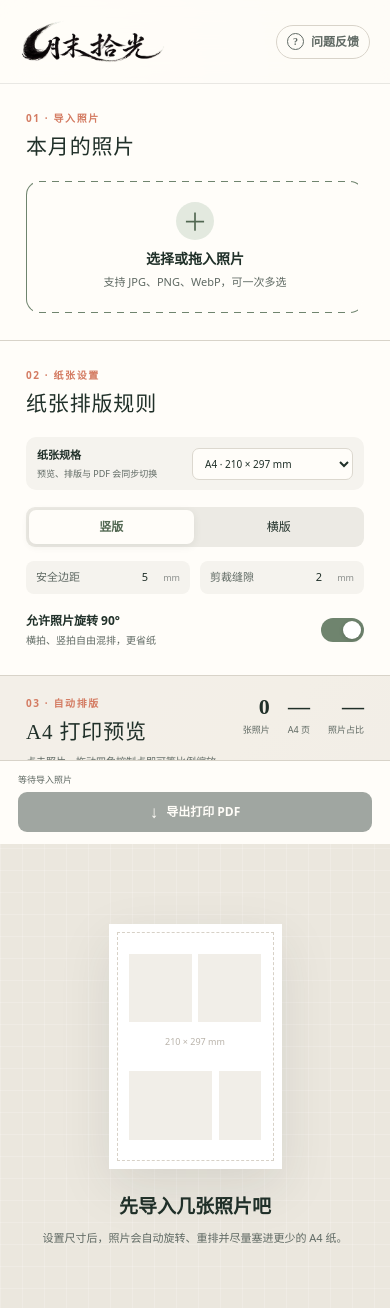
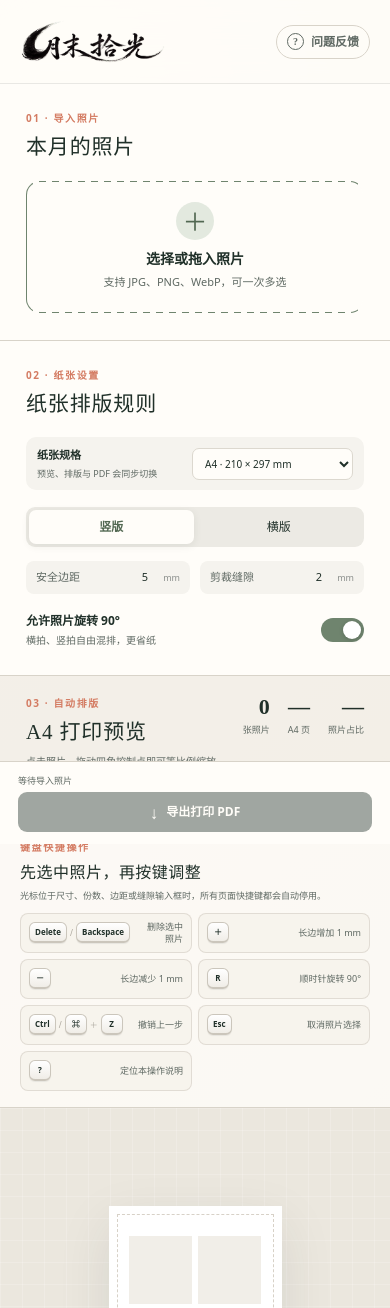
Before and after one commit to dawwnforu/month-end-memories, a Next.js app: page / in a window 390 px wide. Shown: the top 1308 px of the page. Built offline with nearby package versions, Linux system fonts and the light colour scheme.

Commit message:
Show shortcuts in the editor panel

```diff
--- a/app/globals.css
+++ b/app/globals.css
@@ -123,106 +123,6 @@ label:focus-within {
   background: var(--sage-dark);
 }
 
-.shortcut-modal-layer {
-  align-items: center;
-  background: rgb(32 48 41 / 46%);
-  display: flex;
-  inset: 0;
-  justify-content: center;
-  padding: 24px;
-  position: fixed;
-  z-index: 1000;
-  backdrop-filter: blur(6px);
-}
-
-.shortcut-modal {
-  background: var(--paper);
-  border: 1px solid rgb(111 132 110 / 22%);
-  border-radius: 18px;
-  box-shadow: 0 28px 80px rgb(32 48 41 / 30%);
-  max-height: min(720px, calc(100vh - 48px));
-  max-width: 510px;
-  overflow: auto;
-  padding: 28px 30px 30px;
-  width: 100%;
-}
-
-.shortcut-modal-heading {
-  align-items: flex-start;
-  display: flex;
-  justify-content: space-between;
-}
-
-.shortcut-modal-heading h2 {
-  font-family: "STKaiti", "KaiTi", serif;
-  font-size: 24px;
-  letter-spacing: 0.04em;
-  margin: 0;
-}
-
-.shortcut-modal-close {
-  align-items: center;
-  background: #f1eee8;
-  border: 0;
-  border-radius: 50%;
-  color: var(--ink-soft);
-  cursor: pointer;
-  display: flex;
-  font-size: 20px;
-  height: 32px;
-  justify-content: center;
-  line-height: 1;
-  padding: 0 0 2px;
-  width: 32px;
-}
-
-.shortcut-modal-close:hover {
-  background: #eee5e0;
-  color: var(--coral);
-}
-
-.shortcut-modal > p {
-  color: var(--ink-soft);
-  font-size: 12px;
-  margin: 10px 0 18px;
-}
-
-.shortcut-list {
-  border-bottom: 1px solid var(--line);
-  border-top: 1px solid var(--line);
-  margin: 0;
-}
-
-.shortcut-list > div {
-  align-items: center;
-  border-bottom: 1px solid rgb(216 211 201 / 65%);
-  display: grid;
-  gap: 16px;
-  grid-template-columns: minmax(176px, 1fr) 1fr;
-  padding: 10px 2px;
-}
-
-.shortcut-list > div:last-child {
-  border-bottom: 0;
-}
-
-.shortcut-list dt {
-  align-items: center;
-  display: flex;
-  gap: 5px;
-}
-
-.shortcut-list dt span {
-  color: #aaa59c;
-  font-size: 10px;
-}
-
-.shortcut-list dd {
-  color: var(--ink-soft);
-  font-size: 12px;
-  margin: 0;
-}
-
 kbd {
   background: linear-gradient(#fff, #f0ede7);
   border: 1px solid #cbc6bc;
@@ -236,16 +136,6 @@ kbd {
   min-width: 27px;
   padding: 4px 7px;
   text-align: center;
-}
-
-.shortcut-safety-note {
-  background: var(--sage-pale);
-  border-radius: 9px;
-  color: var(--sage-dark);
-  font-size: 11px;
-  line-height: 1.65;
-  margin-top: 18px;
-  padding: 10px 12px;
 }
 
 .topbar {
@@ -864,6 +754,91 @@ kbd {
   margin: 6px 0 0;
 }
 
+.shortcut-guide {
+  background: rgb(255 253 249 / 82%);
+  border-bottom: 1px solid var(--line);
+  outline: 0;
+  padding: 14px clamp(26px, 3vw, 48px) 16px;
+  scroll-margin-top: 92px;
+  transition:
+    background 180ms ease,
+    box-shadow 180ms ease;
+}
+
+.shortcut-guide:focus {
+  background: var(--paper);
+  box-shadow: inset 4px 0 var(--sage);
+}
+
+.shortcut-guide-heading {
+  align-items: end;
+  display: flex;
+  gap: 24px;
+  justify-content: space-between;
+  margin-bottom: 10px;
+}
+
+.shortcut-guide-heading h3 {
+  font-family: "STKaiti", "KaiTi", serif;
+  font-size: 16px;
+  letter-spacing: 0.03em;
+  margin: 1px 0 0;
+}
+
+.shortcut-guide-heading p {
+  color: var(--ink-soft);
+  font-size: 9px;
+  line-height: 1.55;
+  margin: 0;
+  max-width: 380px;
+  text-align: right;
+}
+
+.shortcut-guide-grid {
+  display: grid;
+  gap: 6px;
+  grid-template-columns: repeat(auto-fit, minmax(138px, 1fr));
+  margin: 0;
+}
+
+.shortcut-guide-grid > div {
+  align-items: center;
+  background: rgb(245 242 235 / 72%);
+  border: 1px solid rgb(216 211 201 / 72%);
+  border-radius: 8px;
+  display: flex;
+  gap: 8px;
+  justify-content: space-between;
+  min-height: 40px;
+  padding: 6px 8px;
+}
+
+.shortcut-guide-grid dt {
+  align-items: center;
+  display: flex;
+  flex: 0 0 auto;
+  gap: 3px;
+}
+
+.shortcut-guide-grid dt span {
+  color: #aaa59c;
+  font-size: 8px;
+}
+
+.shortcut-guide-grid dd {
+  color: var(--ink-soft);
+  font-size: 9px;
+  line-height: 1.35;
+  margin: 0;
+  text-align: right;
+}
+
+.shortcut-guide-grid kbd {
+  font-size: 8px;
+  min-width: 22px;
+  padding: 3px 5px;
+}
+
 .shortcut-actions {
   display: flex;
   gap: 6px;
@@ -1330,13 +1305,22 @@ kbd {
 }
 
 @media (max-width: 820px) {
-  .shortcut-modal {
-    padding: 23px 20px 24px;
+  .shortcut-guide {
+    padding: 14px 20px 16px;
   }
 
-  .shortcut-list > div {
-    gap: 10px;
-    grid-template-columns: minmax(145px, 1fr) 1fr;
+  .shortcut-guide-heading {
+    align-items: flex-start;
+    flex-direction: column;
+    gap: 4px;
+  }
+
+  .shortcut-guide-heading p {
+    text-align: left;
+  }
+
+  .shortcut-guide-grid {
+    grid-template-columns: repeat(2, minmax(0, 1fr));
   }
 
   .topbar {
@@ -1412,7 +1396,7 @@ kbd {
   .export-bar,
   .warning-banner,
   .duplicate-modal-layer,
-  .shortcut-modal-layer,
+  .shortcut-guide,
   .page-label {
     display: none !important;
   }
--- a/app/page.tsx
+++ b/app/page.tsx
@@ -456,7 +456,6 @@ export default function Home() {
   const [duplicateNotice, setDuplicateNotice] = useState<{
     count: number;
   } | null>(null);
-  const [showShortcutHelp, setShowShortcutHelp] = useState(false);
   const [undoDepth, setUndoDepth] = useState(0);
   const [selectedPlacementKey, setSelectedPlacementKey] = useState<
     string | null
@@ -477,6 +476,7 @@ export default function Home() {
   const photosRef = useRef(photos);
   const settingsRef = useRef(settings);
   const selectedPlacementKeyRef = useRef(selectedPlacementKey);
+  const shortcutGuideRef = useRef<HTMLElement | null>(null);
 
   useEffect(() => {
     photosRef.current = photos;
@@ -930,14 +930,6 @@ export default function Home() {
         return;
       }
 
-      if (showShortcutHelp) {
-        if (event.key === "Escape" || event.key === "?") {
-          event.preventDefault();
-          setShowShortcutHelp(false);
-        }
-        return;
-      }
-
       if (
         (event.ctrlKey || event.metaKey) &&
         !event.altKey &&
@@ -950,7 +942,11 @@ export default function Home() {
 
       if (event.key === "?") {
         event.preventDefault();
-        setShowShortcutHelp(true);
+        shortcutGuideRef.current?.scrollIntoView({
+          behavior: "smooth",
+          block: "nearest",
+        });
+        shortcutGuideRef.current?.focus({ preventScroll: true });
         return;
       }
 
@@ -1125,74 +1121,6 @@ export default function Home() {
             >
               知道了
             </button>
-          </section>
-        </div>
-      )}
-      {showShortcutHelp && (
-        <div
-          className="shortcut-modal-layer"
-          role="presentation"
-          onMouseDown={() => setShowShortcutHelp(false)}
-        >
-          <section
-            className="shortcut-modal"
-            role="dialog"
-            aria-modal="true"
-            aria-labelledby="shortcut-modal-title"
-            aria-describedby="shortcut-modal-description"
-            onMouseDown={(event) => event.stopPropagation()}
-          >
-            <div className="shortcut-modal-heading">
-              <div>
-                <span className="eyebrow">键盘操作</span>
-                <h2 id="shortcut-modal-title">快捷键帮助</h2>
-              </div>
-              <button
-                type="button"
-                className="shortcut-modal-close"
-                aria-label="关闭快捷键帮助"
-                onClick={() => setShowShortcutHelp(false)}
-                autoFocus
-              >
-                ×
-              </button>
-            </div>
-            <p id="shortcut-modal-description">
-              先在 A4 预览中选中照片，再使用下列快捷键。
-            </p>
-            <dl className="shortcut-list">
-              <div>
-                <dt><kbd>Delete</kbd><kbd>Backspace</kbd></dt>
-                <dd>删除选中照片</dd>
-              </div>
-              <div>
-                <dt><kbd>＋</kbd></dt>
-                <dd>长边增加 1 mm</dd>
-              </div>
-              <div>
-                <dt><kbd>－</kbd></dt>
-                <dd>长边减少 1 mm</dd>
-              </div>
-              <div>
-                <dt><kbd>R</kbd></dt>
-                <dd>顺时针旋转 90°</dd>
-              </div>
-              <div>
-                <dt><kbd>Ctrl</kbd><span>/</span><kbd>⌘</kbd><span>＋</span><kbd>Z</kbd></dt>
-                <dd>撤销上一步</dd>
-              </div>
-              <div>
-                <dt><kbd>Esc</kbd></dt>
-                <dd>取消选择或关闭帮助</dd>
-              </div>
-              <div>
-                <dt><kbd>?</kbd></dt>
-                <dd>打开或关闭本帮助</dd>
-              </div>
-            </dl>
-            <div className="shortcut-safety-note">
-              宽、高、份数、边距或缝隙输入框获得焦点时，所有页面快捷键都会自动停用。
-            </div>
           </section>
         </div>
       )}
@@ -1517,8 +1445,14 @@ export default function Home() {
                 </button>
                 <button
                   type="button"
-                  onClick={() => setShowShortcutHelp(true)}
-                  title="查看快捷键（?）"
+                  onClick={() => {
+                    shortcutGuideRef.current?.scrollIntoView({
+                      behavior: "smooth",
+                      block: "nearest",
+                    });
+                    shortcutGuideRef.current?.focus({ preventScroll: true });
+                  }}
+                  title="定位右侧快捷键说明（?）"
                 >
                   ⌨ 快捷键
                 </button>
@@ -1541,6 +1475,56 @@ export default function Home() {
               </div>
             </div>
           </div>
+
+          <section
+            className="shortcut-guide"
+            id="shortcut-guide"
+            ref={shortcutGuideRef}
+            tabIndex={-1}
+            aria-labelledby="shortcut-guide-title"
+          >
+            <div className="shortcut-guide-heading">
+              <div>
+                <span className="eyebrow">键盘快捷操作</span>
+                <h3 id="shortcut-guide-title">先选中照片，再按键调整</h3>
+              </div>
+              <p>
+                光标位于尺寸、份数、边距或缝隙输入框时，所有页面快捷键都会自动停用。
+              </p>
+            </div>
+            <dl className="shortcut-guide-grid">
+              <div>
+                <dt><kbd>Delete</kbd><span>/</span><kbd>Backspace</kbd></dt>
+                <dd>删除选中照片</dd>
+              </div>
+              <div>
+                <dt><kbd>＋</kbd></dt>
+                <dd>长边增加 1 mm</dd>
+              </div>
+              <div>
+                <dt><kbd>－</kbd></dt>
+                <dd>长边减少 1 mm</dd>
+              </div>
+              <div>
+                <dt><kbd>R</kbd></dt>
+                <dd>顺时针旋转 90°</dd>
+              </div>
+              <div>
+                <dt>
+                  <kbd>Ctrl</kbd><span>/</span><kbd>⌘</kbd><span>＋</span><kbd>Z</kbd>
+                </dt>
+                <dd>撤销上一步</dd>
+              </div>
+              <div>
+                <dt><kbd>Esc</kbd></dt>
+                <dd>取消照片选择</dd>
+              </div>
+              <div>
+                <dt><kbd>?</kbd></dt>
+                <dd>定位本操作说明</dd>
+              </div>
+            </dl>
+          </section>
 
           <div className="preview-stage">
             {photos.length === 0 ? (
```
Also changed, not shown: 2 other files (tests, documents, lock files or other folders).
